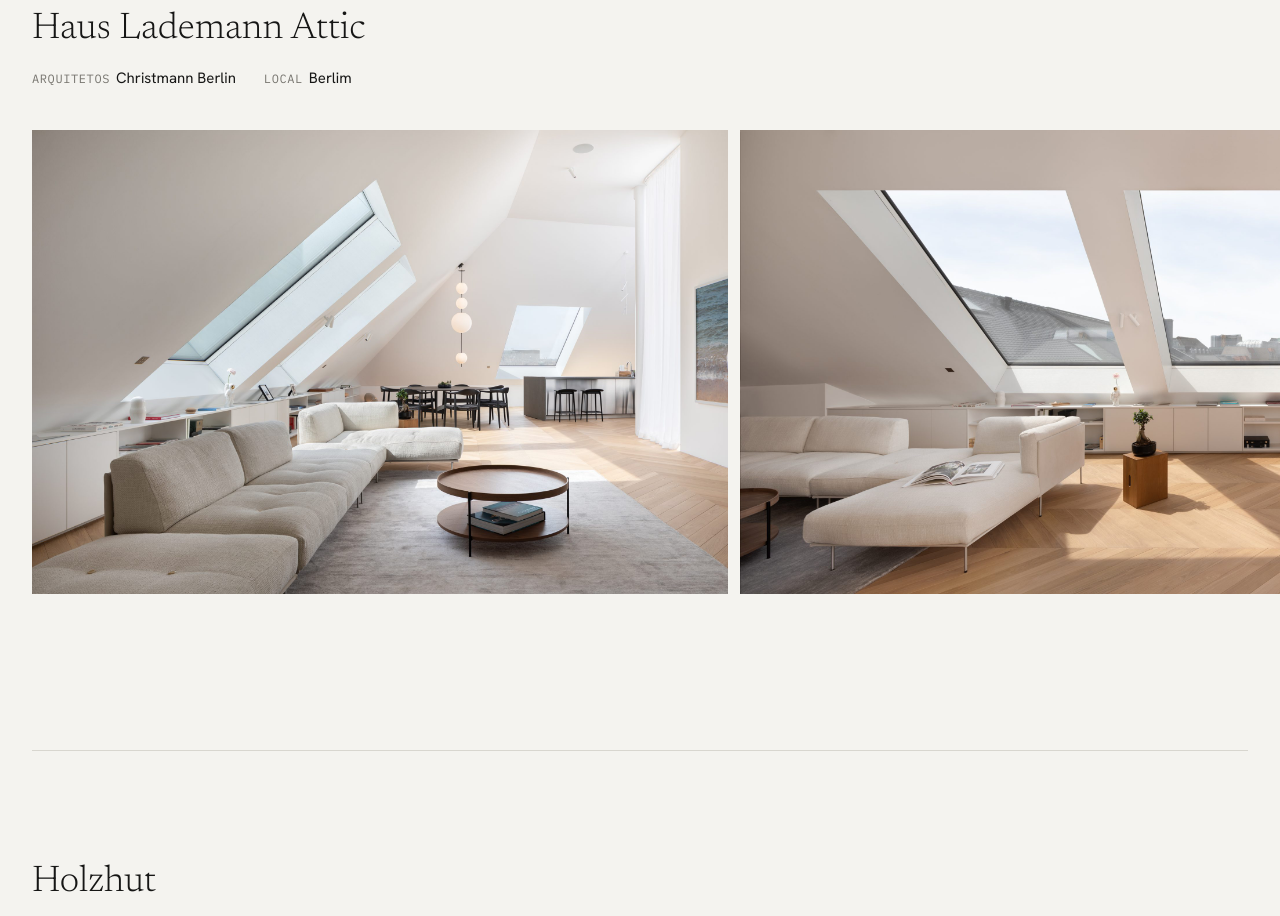
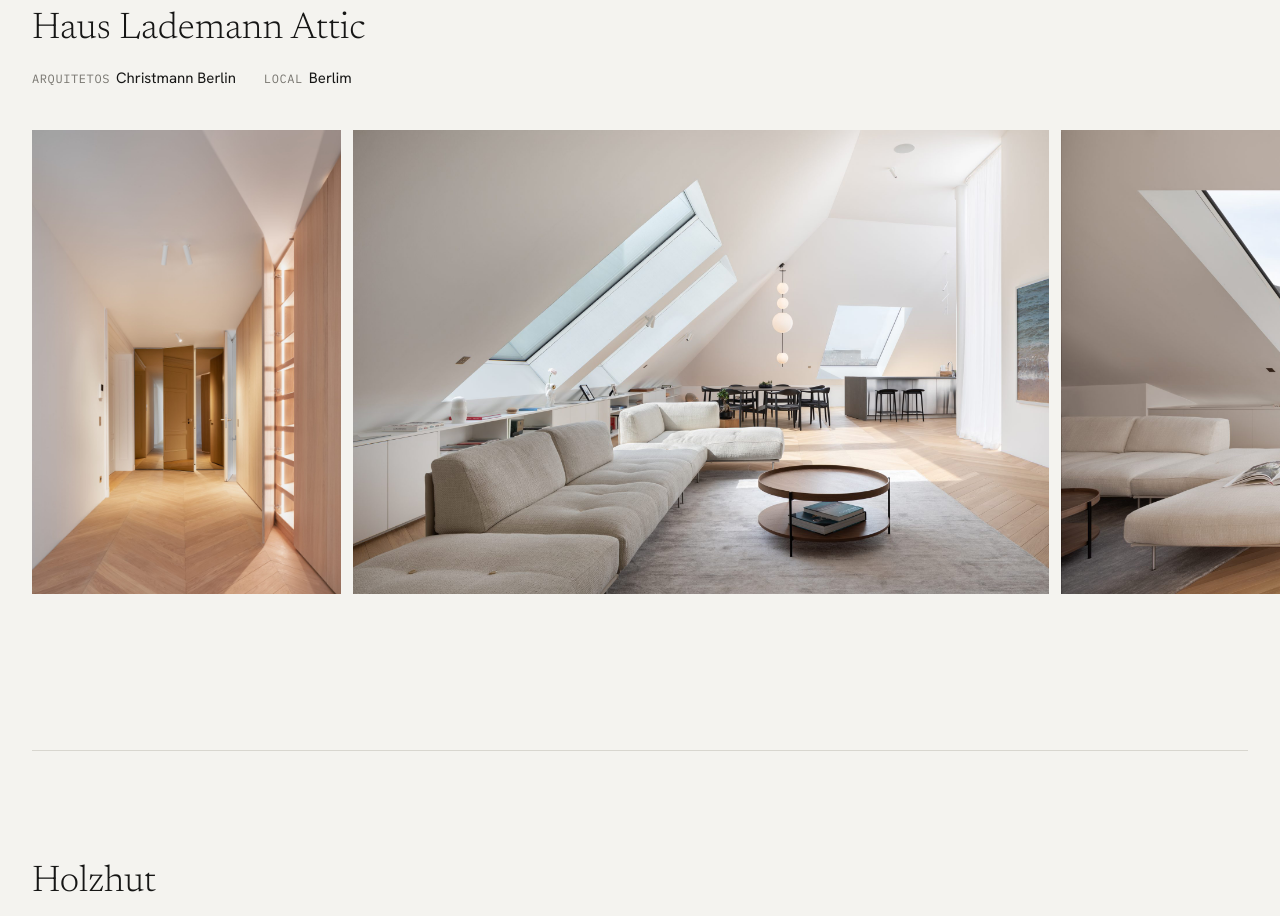
Before and after one commit to guirebel/guilhermerebelo.com, a plain HTML site: page index.html in a window 1280 px wide. Shown: the part 3460-4376 px from the top of the page. Drawn offline with Linux system fonts and the light colour scheme.

Commit message:
Addes Corridor image of Lademann Attic

```diff
--- a/index.html
+++ b/index.html
@@ -177,6 +177,7 @@
 				</dl>
 			</div>
 			<div class="row">
+				<img src="images/haus-lademann-attic-00.jpg" alt="corredor com chão de madeira em espinha, portas espelhadas ao fundo e um armário de madeira com prateleiras iluminadas" width="1600" height="2400" loading="lazy">
 				<img src="images/haus-lademann-attic-01.jpg" alt="sala sob a cobertura inclinada, com claraboias, sofá claro, mesa de centro redonda e a cozinha ao fundo" width="2400" height="1600" loading="lazy">
 				<img src="images/haus-lademann-attic-02.jpg" alt="duas grandes claraboias sobre a sala, com sofá branco, estante baixa e chão de madeira em espinha" width="2400" height="1600" loading="lazy">
 				<img src="images/haus-lademann-attic-03.jpg" alt="uma claraboia emoldura os telhados vizinhos, sobre uma cadeira com pele de ovelha" width="1600" height="2400" loading="lazy">
```
Also changed, not shown: images/haus-lademann-attic-00.jpg (added).
